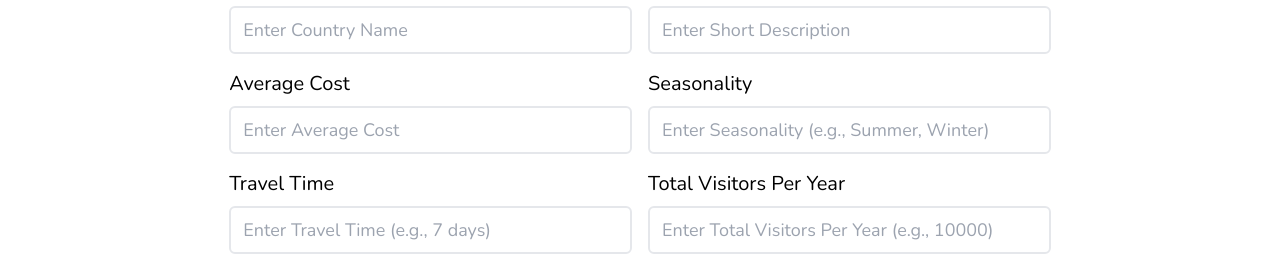
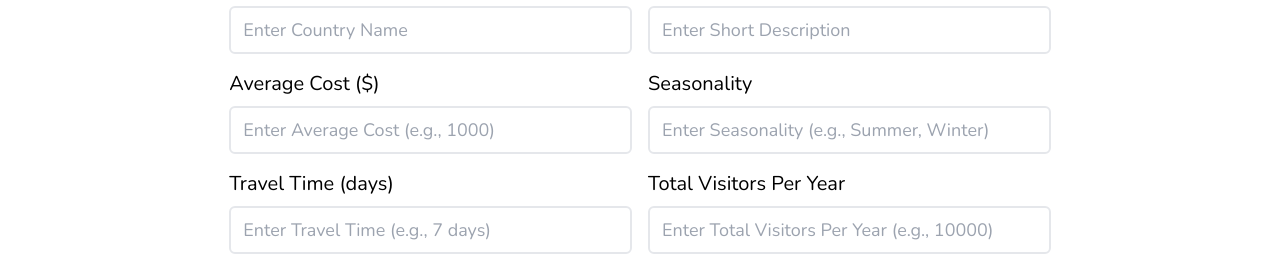
Before and after one commit to TahsinAlahi/tour-ghuri-client, a React (Vite) app: page /add-tourist-spot in a window 1280 px wide. Shown: the part 334-589 px from the top of the page. Built offline with nearby package versions, Linux system fonts and the light colour scheme; a web font is replaced by a local one.

Commit message:
finished: AddTouristPage

```diff
--- a/src/pages/AddTouristPage.jsx
+++ b/src/pages/AddTouristPage.jsx
@@ -22,8 +22,8 @@ const inputFieldArr = [
     name: "short_description",
   },
   {
-    title: "Average Cost",
-    placeholder: "Enter Average Cost",
+    title: "Average Cost ($)",
+    placeholder: "Enter Average Cost (e.g., 1000)",
     name: "average_cost",
   },
   {
@@ -32,7 +32,7 @@ const inputFieldArr = [
     name: "seasonality",
   },
   {
-    title: "Travel Time",
+    title: "Travel Time (days)",
     placeholder: "Enter Travel Time (e.g., 7 days)",
     name: "travel_time",
   },
@@ -56,6 +56,22 @@ const inputFieldArr = [
 function AddTouristPage() {
   const formRef = useRef(null);
 
+  async function handleSubmit(e) {
+    e.preventDefault();
+
+    const form = formRef.current;
+    const formData = new FormData(form);
+    const data = Object.fromEntries(formData);
+    if (
+      isNaN(data.average_cost) ||
+      isNaN(data.totalVisitorsPerYear) ||
+      isNaN(data.travel_time)
+    ) {
+      alert("Please enter valid numbers");
+      return;
+    }
+  }
+
   return (
     <main className="min-h-[calc(100svh-72px)] max-w-screen-lg mx-auto font-nunito">
       <h1 className="text-5xl font-bold text-center mb-10 border-b-4 border-title-underline w-fit mx-auto font-playfair pt-10">
@@ -65,6 +81,7 @@ function AddTouristPage() {
       <form
         className="md:w-5/6 mx-auto grid grid-cols-1 md:grid-cols-2 w-full gap-4 text-primary px-4"
         ref={formRef}
+        onSubmit={handleSubmit}
       >
         {inputFieldArr.map((inputField, index) => (
           <div className="w-full space-y-2" key={index}>
@@ -74,6 +91,7 @@ function AddTouristPage() {
               className="w-full py-2 px-3 rounded-md outline-none text-lg border-2"
               placeholder={inputField.placeholder}
               name={inputField.name}
+              required
             />
           </div>
         ))}
```
